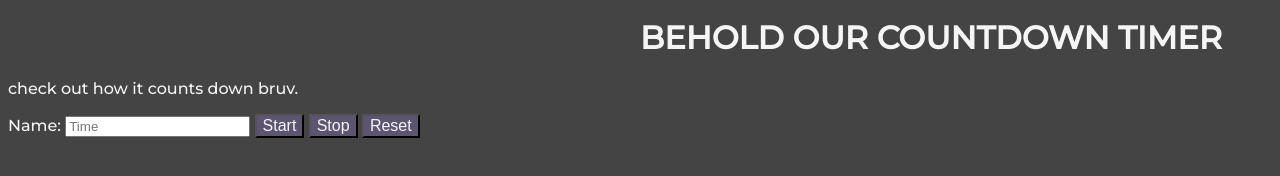
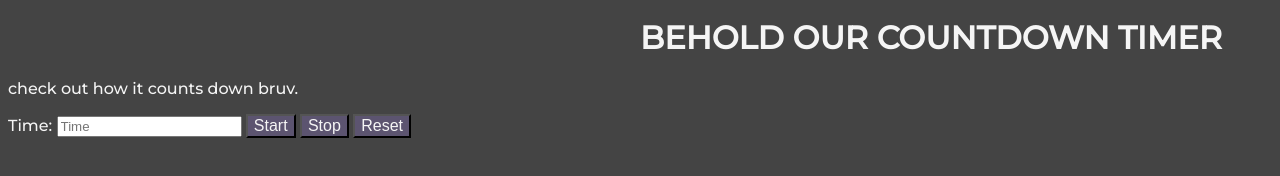
Before and after one commit to Jordan-La/code-project, a plain HTML site: page index.html in a window 1280 px wide. Shown: the part 30-206 px from the top of the page. Drawn offline with Linux system fonts and the light colour scheme; a web font is replaced by a local one.

Commit message:
fixed the time

```diff
--- a/index.html
+++ b/index.html
@@ -12,7 +12,7 @@
  <h1>BEHOLD OUR COUNTDOWN TIMER</h1>
  <p>check out how it counts down bruv.</p>
 
- <label for="userInput">Name:</label>
+ <label for="userInput">Time:</label>
 <input type="text" id="userInput" name="userInput" placeholder="Time">
 
  <button id ="buttonActivate" class ="startButton">Start</button>
```
